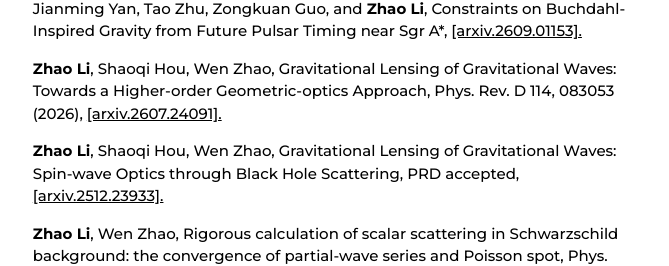
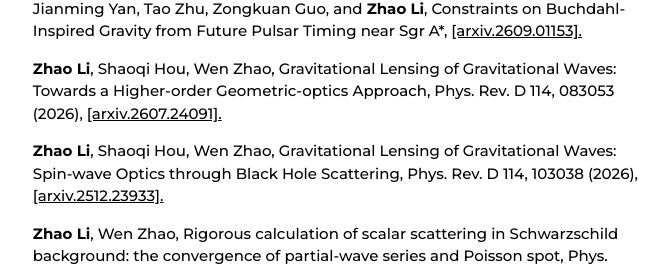
Before and after one commit to lz111301/lz111301.github.io, a plain HTML site: page index.html in a window 1280 px wide. Shown: the part 2072-2338 px from the top of the page, without its empty margins (464-1133 px from the left). Drawn offline with nearby package versions, Linux system fonts and the light colour scheme.

Commit message:
index.html

```diff
--- a/index.html
+++ b/index.html
@@ -106,7 +106,7 @@
             <div class="w3-margin-top-2" style="font-weight: 500;">
               <p>Jianming Yan, Tao Zhu, Zongkuan Guo, and <b>Zhao Li</b>, Constraints on Buchdahl-Inspired Gravity from Future Pulsar Timing near Sgr A*, <a href="https://arxiv.org/abs/2609.01153" target="_blank">[arxiv.2609.01153].</a></p>
               <p><b>Zhao Li</b>, Shaoqi Hou, Wen Zhao, Gravitational Lensing of Gravitational Waves: Towards a Higher-order Geometric-optics Approach, Phys. Rev. D 114, 083053 (2026), <a href="https://arxiv.org/abs/2607.24091" target="_blank">[arxiv.2607.24091].</a></p>
-              <p><b>Zhao Li</b>, Shaoqi Hou, Wen Zhao, Gravitational Lensing of Gravitational Waves: Spin-wave Optics through Black Hole Scattering, PRD accepted, <a href="https://arxiv.org/abs/2512.23933" target="_blank">[arxiv.2512.23933].</a></p>
+              <p><b>Zhao Li</b>, Shaoqi Hou, Wen Zhao, Gravitational Lensing of Gravitational Waves: Spin-wave Optics through Black Hole Scattering, Phys. Rev. D 114, 103038 (2026), <a href="https://arxiv.org/abs/2512.23933" target="_blank">[arxiv.2512.23933].</a></p>
               <p><b>Zhao Li</b>, Wen Zhao, Rigorous calculation of scalar scattering in Schwarzschild background: the convergence of partial-wave series and Poisson spot, Phys. Rev. D 112, 083030 (2025), <a href="https://arxiv.org/abs/2508.17253" target="_blank">[arxiv.2508.17253].</a></p>
               <p><a href="/李钊--thesis.pdf" target="_blank">博士学位论文：宇称破缺引力理论与双黑洞系统的引力辐射</a></p>
               <p><b>Zhao Li</b>, Wen Zhao, Dynamics and gravitational radiation of binaries with spin precession and eccentricity in dynamical Chern-Simons gravity, JHEP09(2025)187., <a href="https://arxiv.org/abs/2504.13450" target="_blank">[arxiv.2504.13450].</a></p>
```
